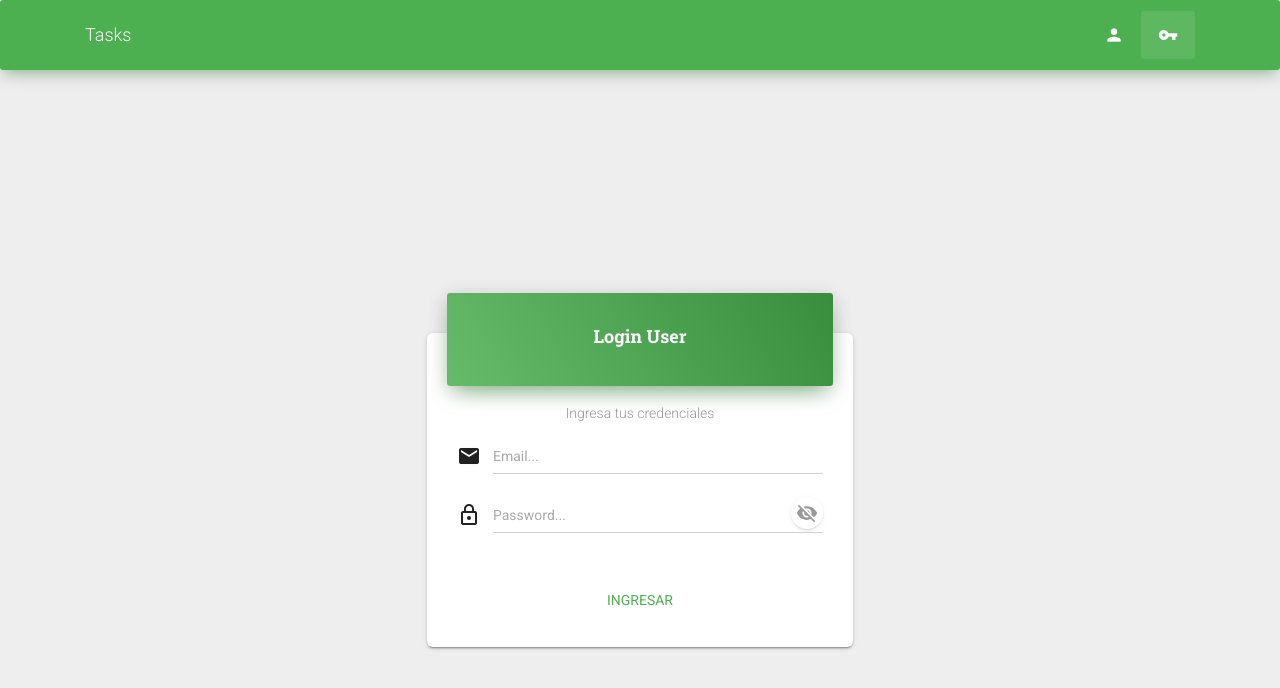
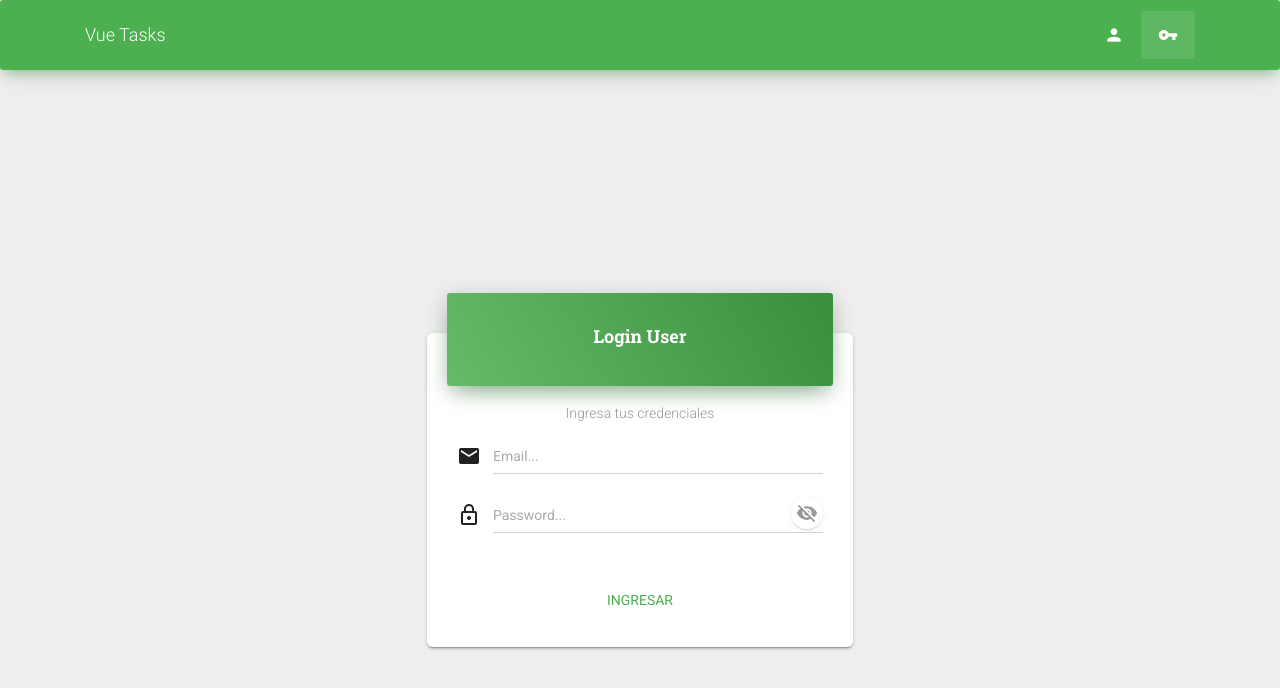
Before and after one commit to DeyviDeLaCruz/vue-firebase-example, a Vue app: page /login in a window 1280 px wide. Shown: the top 688 px of the page. Built offline with nearby package versions, Linux system fonts and the light colour scheme; no server answers.

Commit message:
changes test

```diff
--- a/src/App.vue
+++ b/src/App.vue
@@ -3,7 +3,7 @@
     <md-toolbar class="md-success">
       <div class="md-toolbar-row">
         <div class="md-toolbar-section-start">
-          <h3 class="md-title">Tasks</h3>
+          <h3 class="md-title">Vue Tasks</h3>
         </div>
         <div class="md-toolbar-section-end">
           <md-button class="md-just-icon md-simple md-toolbar-toggle">
```
Also changed, not shown: 1 other file (tests, documents, lock files or other folders).
